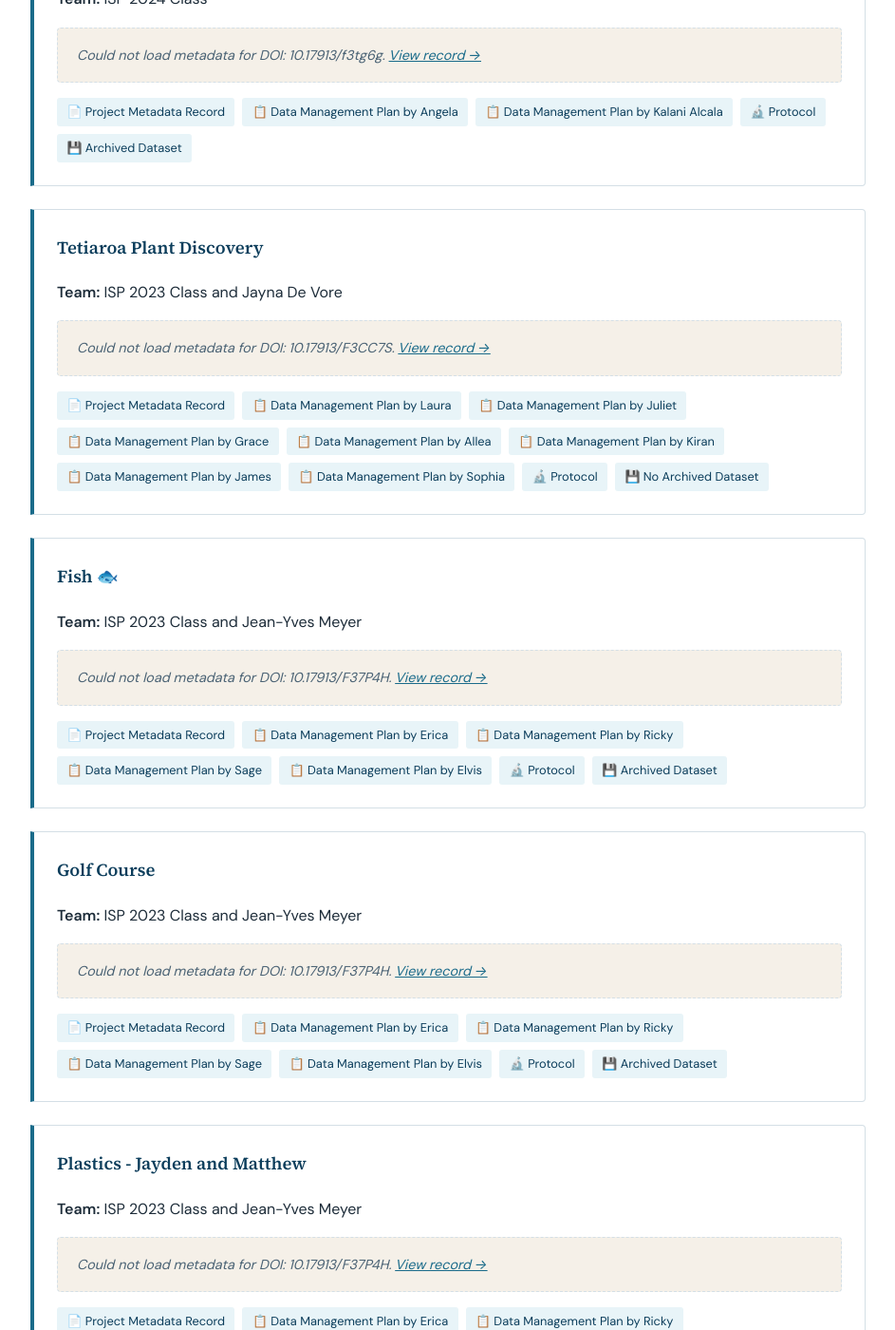
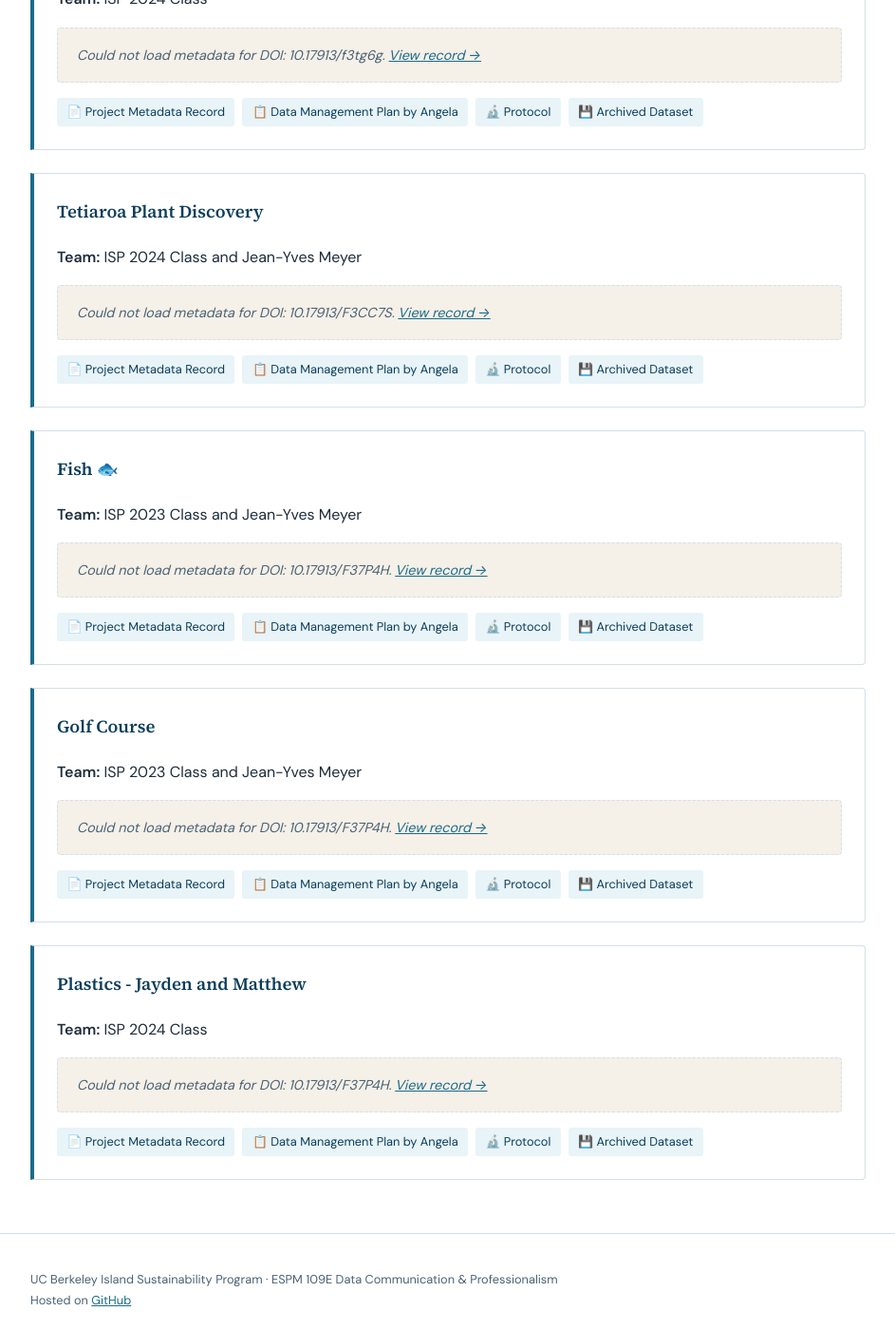
Before and after one commit to Gump-Station/isp-data-class, a Jekyll site: the page built from 2024.md, in a window 1280 px wide and 1400 px high, scrolled down 1798 px. Shown: the whole window at 95% size, without its empty margins (168-1111 px from the left). Built offline with Jekyll 4.4.1, drawn with Linux system fonts in a browser that asks for light colours; some of the changed text lies outside the part shown.

```diff
--- a/2024.md
+++ b/2024.md
@@ -65,7 +65,6 @@ cohort:
 <div class="links">
   <a href="10.17913/f3tg6g">📄 Project Metadata Record</a>
   <a href="https://doi.org/10.48321/D1J91D">📋 Data Management Plan by Angela</a>
-  <a href="https://doi.org/10.48321/D1FK8W">📋 Data Management Plan by Kalani Alcala</a>
   <a href="https://dx.doi.org/10.17504/protocols.io.14egn21zqg5d/v1">🔬 Protocol</a>
   <a href="https://zenodo.org/record/7747418#.ZBeE0ezMIQ8">💾 Archived Dataset</a>
 </div>
@@ -76,21 +75,15 @@ cohort:
 
 ### Tetiaroa Plant Discovery
 
-**Team:** ISP 2023 Class and Jayna De Vore
+**Team:** ISP 2024 Class and Jean-Yves Meyer
 
 <div class="doi-metadata" data-doi="10.17913/F3CC7S"></div>
 
 <div class="links">
-  <a href="https://doi.org/10.17913/F3CC7S">📄 Project Metadata Record</a>
-  <a href="https://doi.org/10.48321/D15342">📋 Data Management Plan by Laura</a>
-  <a href="https://doi.org/10.48321/D1SS5X">📋 Data Management Plan by Juliet</a>
-  <a href="https://doi.org/10.48321/D1DK9Z">📋 Data Management Plan by Grace</a>
-  <a href="https://doi.org/10.48321/D19S5K">📋 Data Management Plan by Allea</a>
-  <a href="https://doi.org/10.48321/D17W6C">📋 Data Management Plan by Kiran</a>
-  <a href="https://doi.org/10.48321/D1N331">📋 Data Management Plan by James</a>
-  <a href="https://doi.org/10.48321/D1WK8X">📋 Data Management Plan by Sophia</a>
-  <a href="https://dx.doi.org/10.17504/protocols.io.ewov1oky2lr2/v1">🔬 Protocol</a>
-  <a> 💾 No Archived Dataset</a>
+  <a href="10.17913/f3tg6g">📄 Project Metadata Record</a>
+  <a href="https://doi.org/10.48321/D1J91D">📋 Data Management Plan by Angela</a>
+  <a href="https://dx.doi.org/10.17504/protocols.io.14egn21zqg5d/v1">🔬 Protocol</a>
+  <a href="https://zenodo.org/record/7747418#.ZBeE0ezMIQ8">💾 Archived Dataset</a>
 </div>
 
 </div>
@@ -104,13 +97,10 @@ cohort:
 <div class="doi-metadata" data-doi="10.17913/F37P4H"></div>
 
 <div class="links">
-  <a href="https://doi.org/10.17913/F37P4H">📄 Project Metadata Record</a>
-  <a href="https://doi.org/10.48321/D1290P">📋 Data Management Plan by Erica</a>
-  <a href="https://doi.org/10.48321/D1634C">📋 Data Management Plan by Ricky</a>
-  <a href="https://doi.org/10.48321/D1P353">📋 Data Management Plan by Sage</a>
-  <a href="https://doi.org/10.48321/D11924">📋 Data Management Plan by Elvis</a>
-  <a href="dx.doi.org/10.17504/protocols.io.261ge314yl47/v1">🔬 Protocol</a>
-  <a href="https://doi.org/10.5281/zenodo.7747412">💾 Archived Dataset</a>
+  <a href="10.17913/f3tg6g">📄 Project Metadata Record</a>
+  <a href="https://doi.org/10.48321/D1J91D">📋 Data Management Plan by Angela</a>
+  <a href="https://dx.doi.org/10.17504/protocols.io.14egn21zqg5d/v1">🔬 Protocol</a>
+  <a href="https://zenodo.org/record/7747418#.ZBeE0ezMIQ8">💾 Archived Dataset</a>
 </div>
 
 </div>
@@ -125,13 +115,10 @@ cohort:
 <div class="doi-metadata" data-doi="10.17913/F37P4H"></div>
 
 <div class="links">
-  <a href="https://doi.org/10.17913/F37P4H">📄 Project Metadata Record</a>
-  <a href="https://doi.org/10.48321/D1290P">📋 Data Management Plan by Erica</a>
-  <a href="https://doi.org/10.48321/D1634C">📋 Data Management Plan by Ricky</a>
-  <a href="https://doi.org/10.48321/D1P353">📋 Data Management Plan by Sage</a>
-  <a href="https://doi.org/10.48321/D11924">📋 Data Management Plan by Elvis</a>
-  <a href="dx.doi.org/10.17504/protocols.io.261ge314yl47/v1">🔬 Protocol</a>
-  <a href="https://doi.org/10.5281/zenodo.7747412">💾 Archived Dataset</a>
+  <a href="10.17913/f3tg6g">📄 Project Metadata Record</a>
+  <a href="https://doi.org/10.48321/D1J91D">📋 Data Management Plan by Angela</a>
+  <a href="https://dx.doi.org/10.17504/protocols.io.14egn21zqg5d/v1">🔬 Protocol</a>
+  <a href="https://zenodo.org/record/7747418#.ZBeE0ezMIQ8">💾 Archived Dataset</a>
 </div>
 
 </div>
@@ -141,18 +128,15 @@ cohort:
 ### Plastics - Jayden and Matthew
 
 
-**Team:** ISP 2023 Class and Jean-Yves Meyer
+**Team:** ISP 2024 Class
 
 <div class="doi-metadata" data-doi="10.17913/F37P4H"></div>
 
 <div class="links">
-  <a href="https://doi.org/10.17913/F37P4H">📄 Project Metadata Record</a>
-  <a href="https://doi.org/10.48321/D1290P">📋 Data Management Plan by Erica</a>
-  <a href="https://doi.org/10.48321/D1634C">📋 Data Management Plan by Ricky</a>
-  <a href="https://doi.org/10.48321/D1P353">📋 Data Management Plan by Sage</a>
-  <a href="https://doi.org/10.48321/D11924">📋 Data Management Plan by Elvis</a>
-  <a href="dx.doi.org/10.17504/protocols.io.261ge314yl47/v1">🔬 Protocol</a>
-  <a href="https://doi.org/10.5281/zenodo.7747412">💾 Archived Dataset</a>
+  <a href="10.17913/f3tg6g">📄 Project Metadata Record</a>
+  <a href="https://doi.org/10.48321/D1J91D">📋 Data Management Plan by Angela</a>
+  <a href="https://dx.doi.org/10.17504/protocols.io.14egn21zqg5d/v1">🔬 Protocol</a>
+  <a href="https://zenodo.org/record/7747418#.ZBeE0ezMIQ8">💾 Archived Dataset</a>
 </div>
 
 </div>
```
